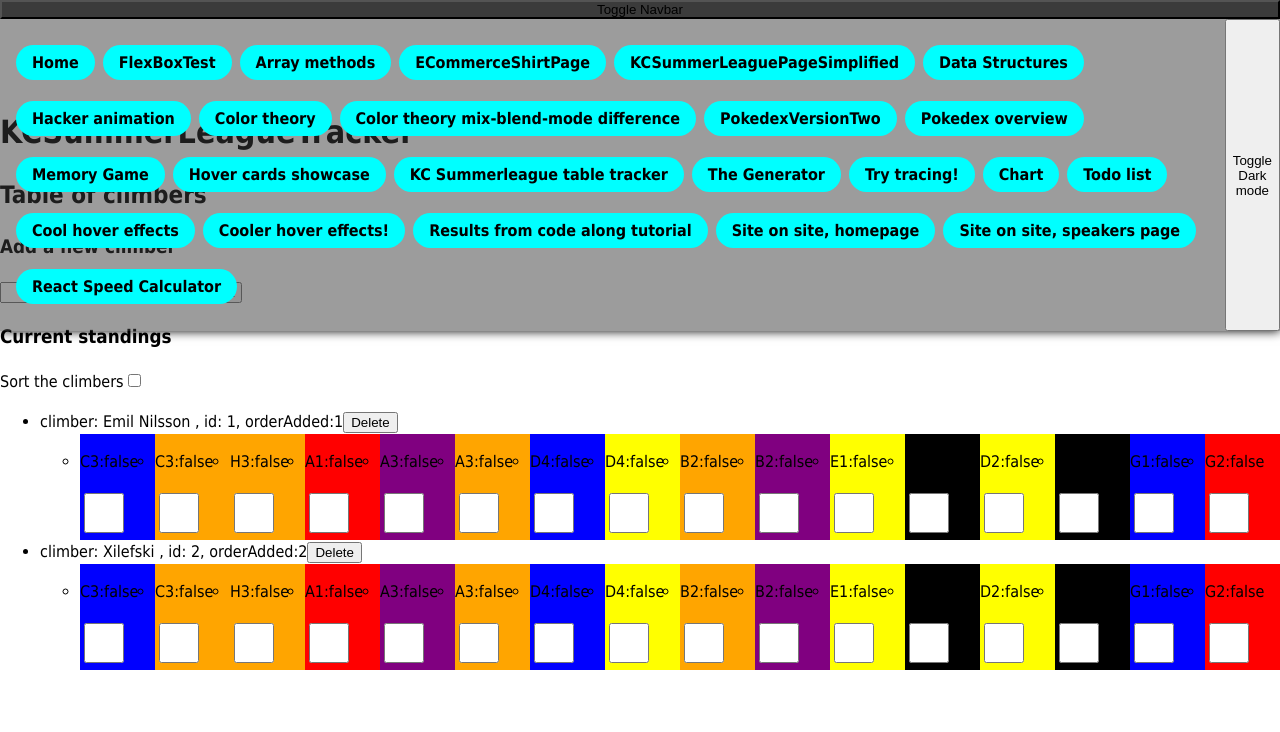
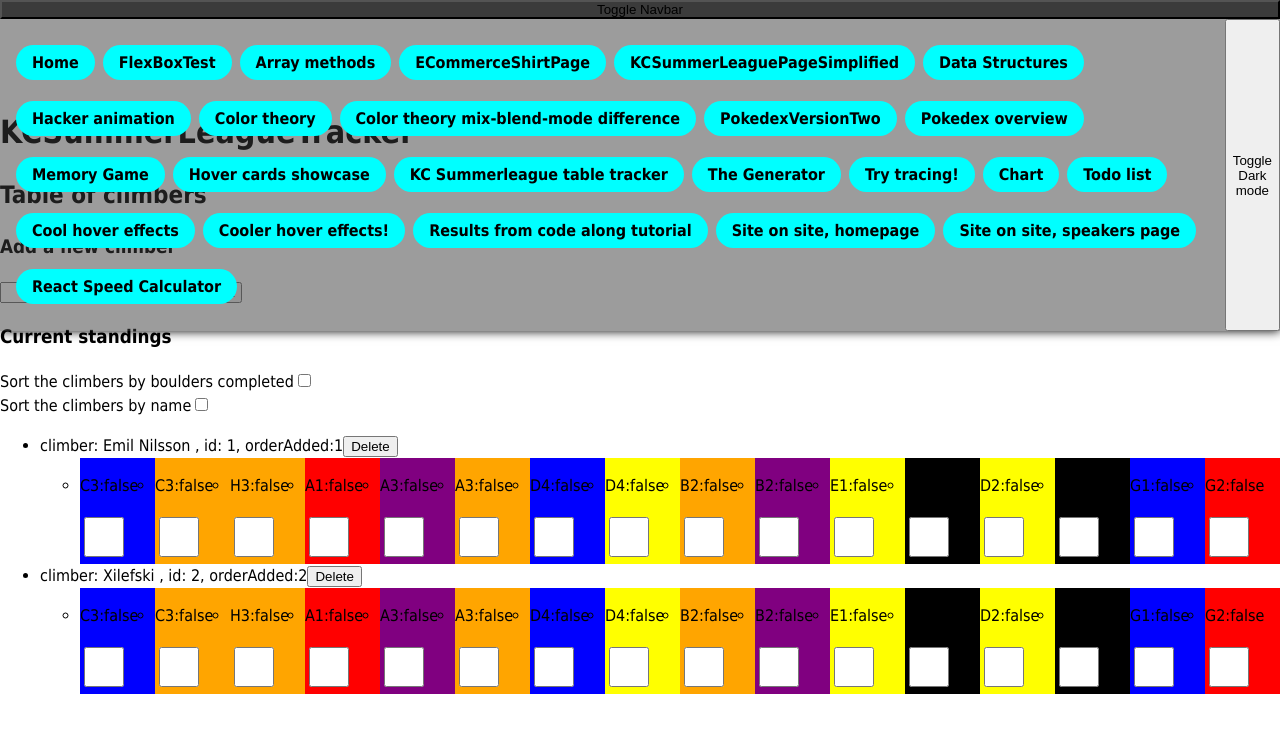
Before and after one commit to EmilNilssonDataDuctus/vite-app, a React (Vite) app: page /kc-summer-leauge-simplified in a window 1280 px wide. Shown: the top 732 px of the page. Built offline with nearby package versions, Linux system fonts and the light colour scheme.

Commit message:
Add feature to sort climbers by name alphabetically

```diff
--- a/src/Pages/KCSummerLeaguePageSimplified/KCSummerLeaguePageSimplified.tsx
+++ b/src/Pages/KCSummerLeaguePageSimplified/KCSummerLeaguePageSimplified.tsx
@@ -11,6 +11,8 @@ export const KCSummerLeaguePageSimplified = () => {
   const [inputValue, setInputValue] = useState("");
 
   const [shouldSortByCompletions, setShouldSortByCompletions] = useState(false);
+  const [shouldSortAlphabetically, setShouldSortAlphabetically] =
+    useState(false);
 
   let iterator = climbersData.length;
 
@@ -84,20 +86,33 @@ export const KCSummerLeaguePageSimplified = () => {
   };
 
   const sortClimbersData = (array) => {
-    array?.sort((climberA, climberB) =>
-      climberA.orderAdded > climberB.orderAdded ? 1 : -1
-    );
+    const shouldSortByOrderAdded = true;
 
-    if (shouldSortByCompletions) {
-      return array?.sort((climberA, climberB) => {
-        return climberA.completedBoulders.reduce(reduceBoulders, 0) >
-          climberB.completedBoulders.reduce(reduceBoulders, 0)
-          ? -1
-          : 1;
-      });
-    } else {
-      return array;
-    }
+    const arrAfterFirstSort = shouldSortByOrderAdded
+      ? [...array].sort((climberA, climberB) =>
+          climberA.orderAdded > climberB.orderAdded ? 1 : -1
+        )
+      : [...array];
+
+    const arrAfterSecondSort = shouldSortAlphabetically
+      ? [...arrAfterFirstSort].sort((climberA, climberB) => {
+          return climberA.climberName.toLowerCase() <
+            climberB.climberName.toLowerCase()
+            ? -1
+            : 1;
+        })
+      : arrAfterFirstSort;
+
+    const arrAfterThirdSort = shouldSortByCompletions
+      ? [...arrAfterSecondSort].sort((climberA, climberB) => {
+          return climberA.completedBoulders.reduce(reduceBoulders, 0) >
+            climberB.completedBoulders.reduce(reduceBoulders, 0)
+            ? -1
+            : 1;
+        })
+      : arrAfterSecondSort;
+
+    return arrAfterThirdSort;
   };
 
   return (
@@ -120,12 +135,23 @@ export const KCSummerLeaguePageSimplified = () => {
           <h3>Current standings</h3>
           <form>
             <label>
-              Sort the climbers
+              Sort the climbers by boulders completed
               <input
                 type="checkbox"
                 checked={shouldSortByCompletions}
                 onChange={() =>
                   setShouldSortByCompletions(!shouldSortByCompletions)
+                }
+              />
+            </label>
+            <br />
+            <label>
+              Sort the climbers by name
+              <input
+                type="checkbox"
+                checked={shouldSortAlphabetically}
+                onChange={() =>
+                  setShouldSortAlphabetically(!shouldSortAlphabetically)
                 }
               />
             </label>
```
